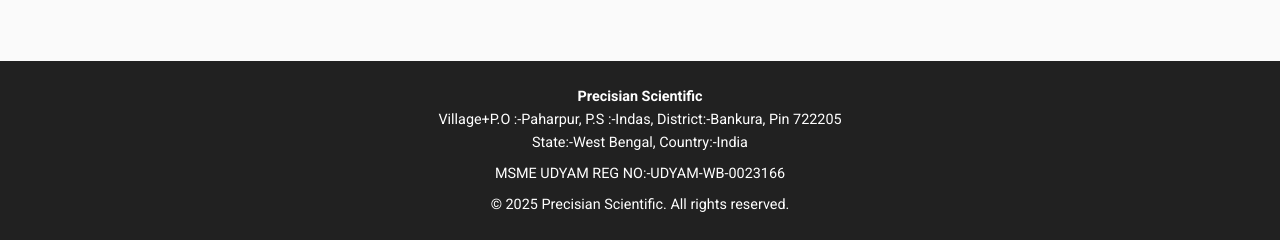
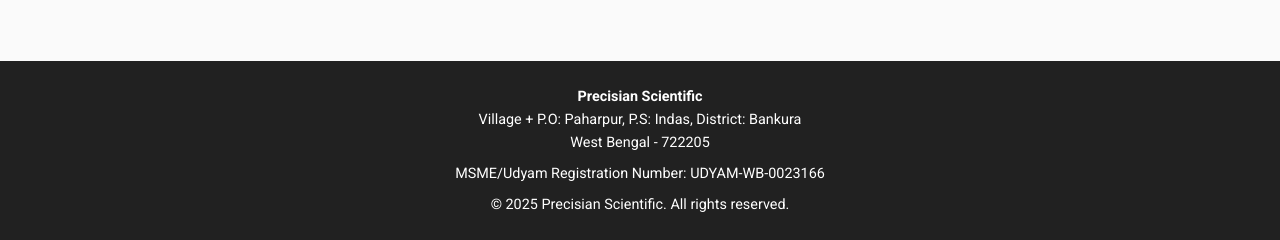
Before and after one commit to precisianscientific/website, a plain HTML site: page services.html in a window 1280 px wide. Shown: the part 597-837 px from the top of the page. Drawn offline with nearby package versions, Linux system fonts and the light colour scheme.

Commit message:
Fixed typos in address and updated README.md

```diff
--- a/services.html
+++ b/services.html
@@ -72,11 +72,11 @@
         <div class="col-12 text-center">
           <p class="mb-2">
             <strong>Precisian Scientific</strong><br>
-            Village+P.O :-Paharpur, P.S :-Indas, District:-Bankura, Pin 722205<br>
-            State:-West Bengal, Country:-India
+            Village + P.O: Paharpur, P.S: Indas, District: Bankura<br>
+            West Bengal - 722205
           </p>
           <p class="mb-2">
-            MSME UDYAM REG NO:-UDYAM-WB-0023166
+            MSME/Udyam Registration Number: UDYAM-WB-0023166
           </p>
           <p class="mb-0">&copy; 2025 Precisian Scientific. All rights reserved.</p>
         </div>
```
Also changed, not shown: 1 other file.
